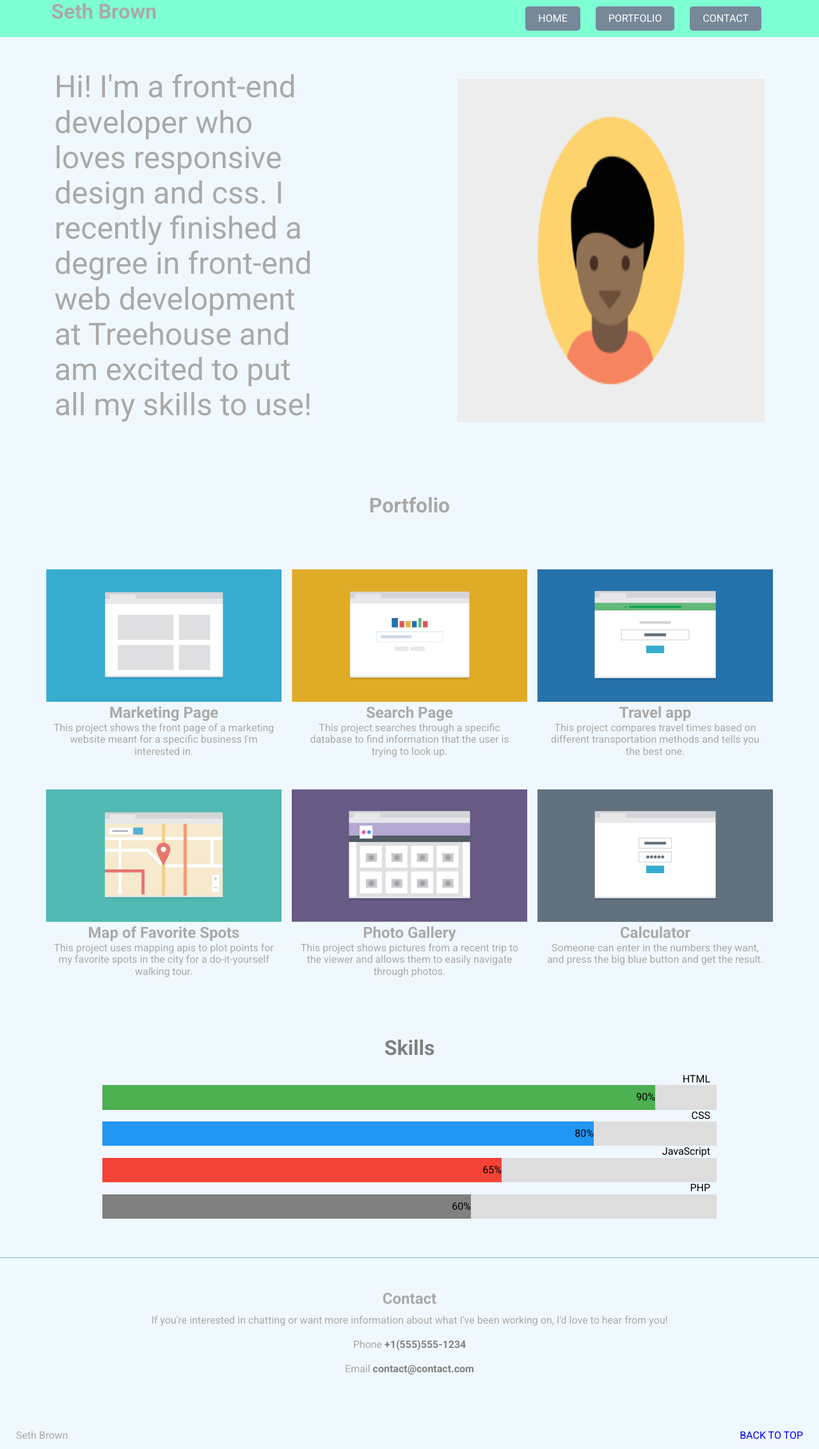
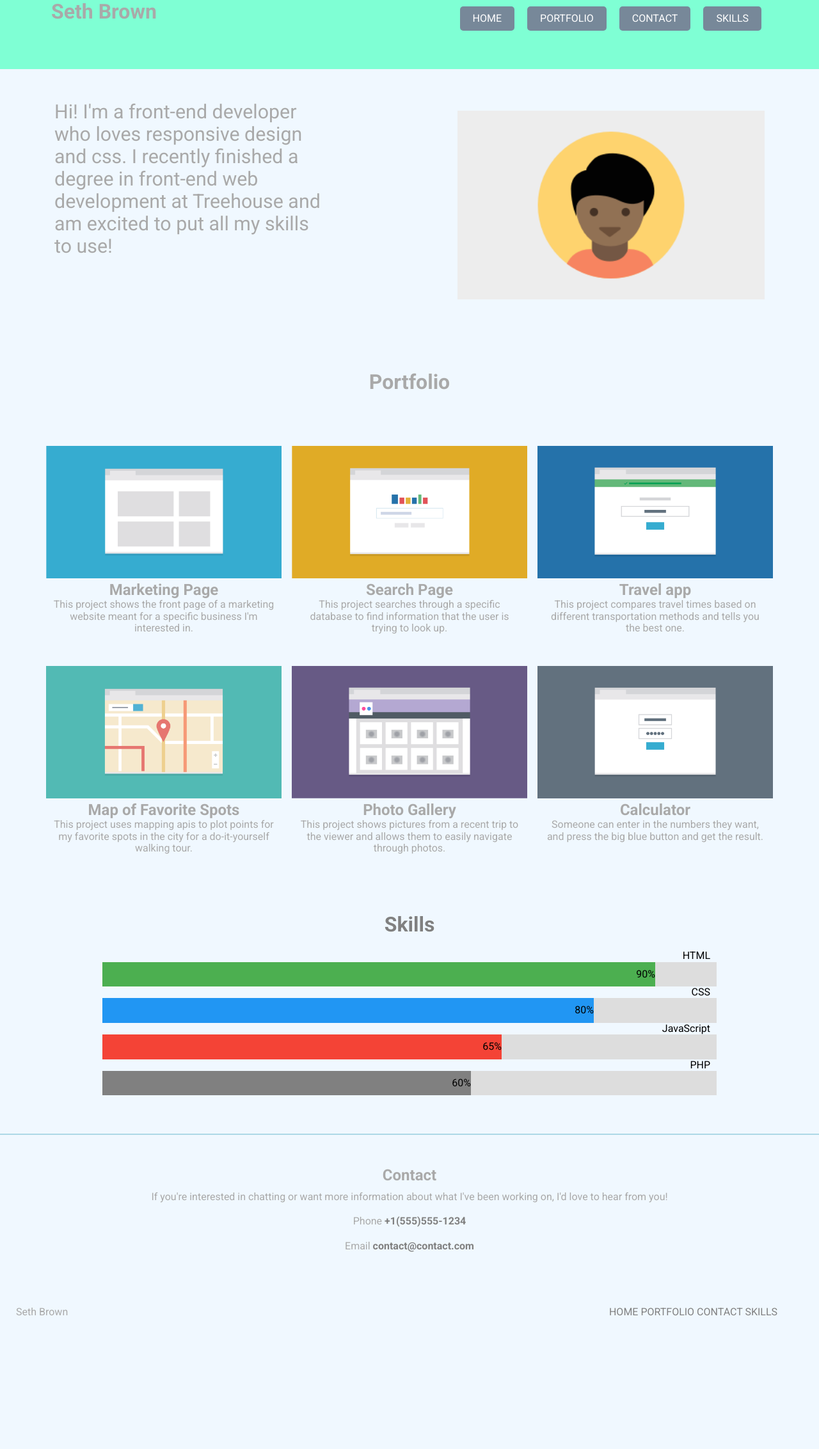
Before and after one commit to wsethbrown/responsive-css-project, a plain HTML site: page index.html in a window 1280 px wide. Shown: the whole page at 64% size. After the commit the page ends 2073 px from the top, so only its background shows below. Drawn offline with Linux system fonts and the light colour scheme.

Commit message:
add skills nav and corresponding css

```diff
--- a/css/styles.css
+++ b/css/styles.css
@@ -1,13 +1,13 @@
 /* BASE ELEMENT STYLES */
 
 * {
-    background-color: aliceblue;
     font-family: 'Roboto', sans-serif;
     padding: 0;
     margin: 0;
 }
 
 body {
+    background-color: aliceblue;
     max-width: 100%;
     color: darkgray;
     text-align: center;
@@ -38,6 +38,11 @@ a {
     text-transform: uppercase;
     background-color: aquamarine;
 }
+.main-nav ul {
+    list-style: none;
+    display: flex;
+    flex-direction: column;
+}
 
 .main-nav a {
     color: white;
@@ -52,7 +57,7 @@ a {
 }
 
 .main-nav,
-.main-nav a {
+.main-nav ul a {
     display: block;
     text-align: center;
 }
@@ -145,14 +150,34 @@ a {
     justify-content: space-between;
 }
 
+.footer-nav-mobile {
+    text-transform: uppercase;
+    padding-right: 40px;
+}
+.footer-nav-mobile a {
+    color: gray;
+}
+.footer-nav-wide {
+    display: none;
+}
 
 /* MEDIA QUERIES */
 
 @media screen and (min-width: 768px) {
+    .main-nav ul {
+        list-style: none;
+        display: flex;
+        flex-direction: row;
+        justify-content: center;
+    }
     .main-nav a {
         display: inline-block;
         margin: 10px;
         padding: 10px 20px;
+    }
+
+    .main-header {
+        align-content: space-between;
     }
 
     .header {
@@ -183,13 +208,34 @@ a {
         width: 48%;
     }
 
+    .footer-nav-mobile {
+        display: none;
+    }
+    .footer-nav-wide {
+        display: block;
+    }
+    .footer-nav-wide {
+        text-transform: uppercase;
+        padding-right: 40px;
+    }
+    .footer-nav-wide a {
+        color: gray;
+    }
+
+
 }
 
 @media screen and (min-width: 1024px) {
 
+    .main-nav ul {
+        list-style: none;
+        display: flex;
+        flex-direction: row;
+    }
     .main-header {
         display: flex;
         justify-content: space-between;
+        padding-bottom: 50px;
     }
 
     .name {
@@ -223,7 +269,7 @@ a {
 
     .header p {
         text-align: left;
-        font-size: 3rem;
+        font-size: 1.9rem;
         width: 40%;
         padding-left: 70px;
     }
--- a/index.html
+++ b/index.html
@@ -11,14 +11,17 @@
 <body>
 
     <header>
-        <nav class="main-header">
+        <div class="main-header">
             <h1 class="name">Seth Brown</h1>
-            <nav class=main-nav>
-                <a href="index.html">Home</a>
-                <a href="#portfolio">Portfolio</a>
-                <a href="#contact">Contact</a>
+            <nav class="main-nav">
+                <ul>
+                    <li><a href="index.html">Home</a></li>
+                    <li><a href="#portfolio">Portfolio</a></li>
+                    <li><a href="#contact">Contact</a></li>
+                    <li><a href="#skills">Skills</a></li>
+                </ul>
             </nav>
-        </nav>
+        </div>
 
         <div class="header">
             <img src="images/responsive-layout-profile.png" alt="Profile Image">
@@ -105,7 +108,15 @@
 
         <section class=footer-nav>
             <p class="footer-name">Seth Brown</p>
-            <a href="#portfolio" class="back-to-top">BACK TO TOP</a>
+            <nav class=footer-nav-mobile>
+                <a href="#portfolio" class="back-to-top">BACK TO TOP</a>
+            </nav>
+            <nav class=footer-nav-wide>
+                <a href="index.html">Home</a>
+                <a href="#portfolio">Portfolio</a>
+                <a href="#contact">Contact</a>
+                <a href="#skills">Skills</a>
+            </nav>
         </section>
     </footer>
 
```
